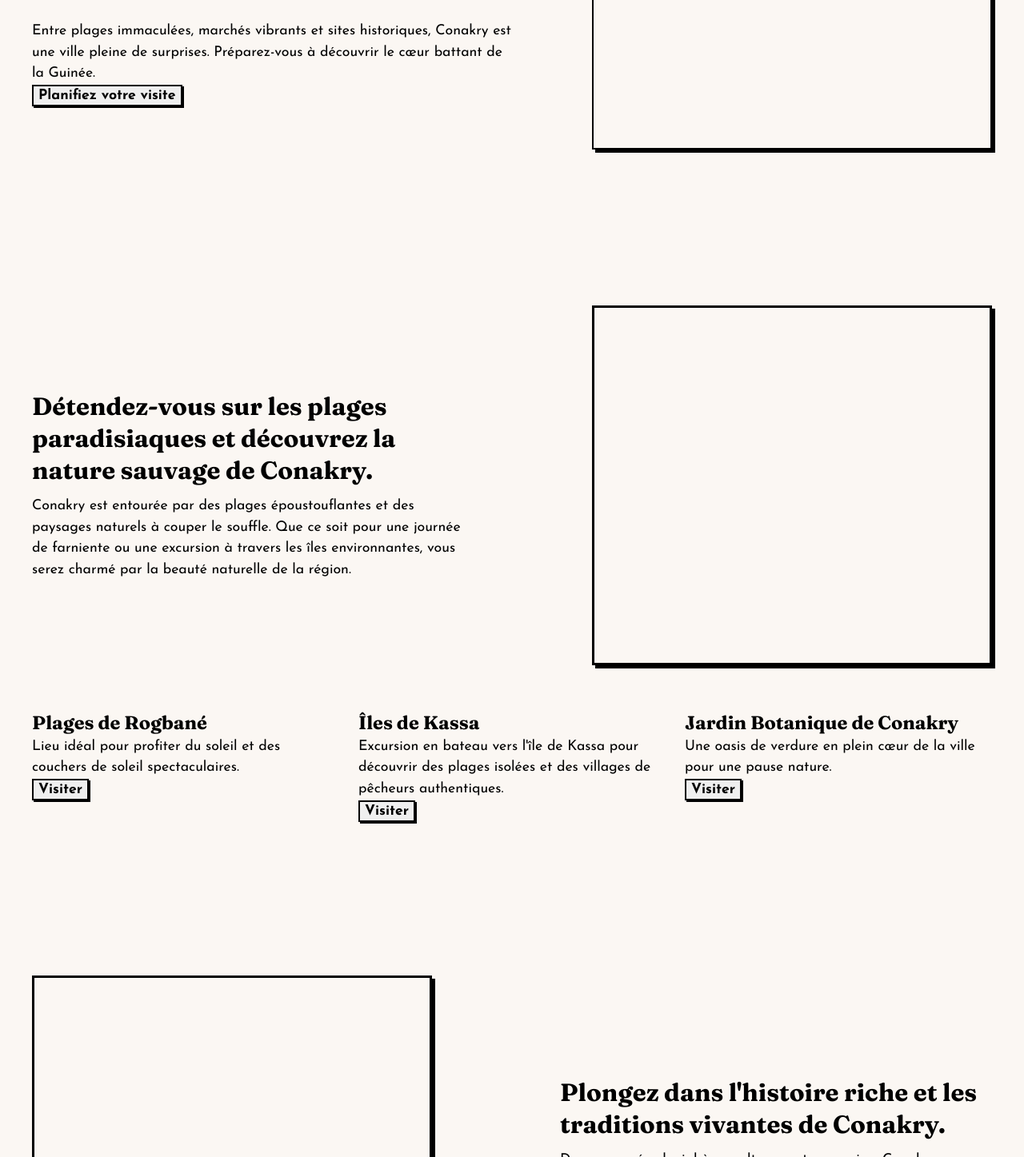
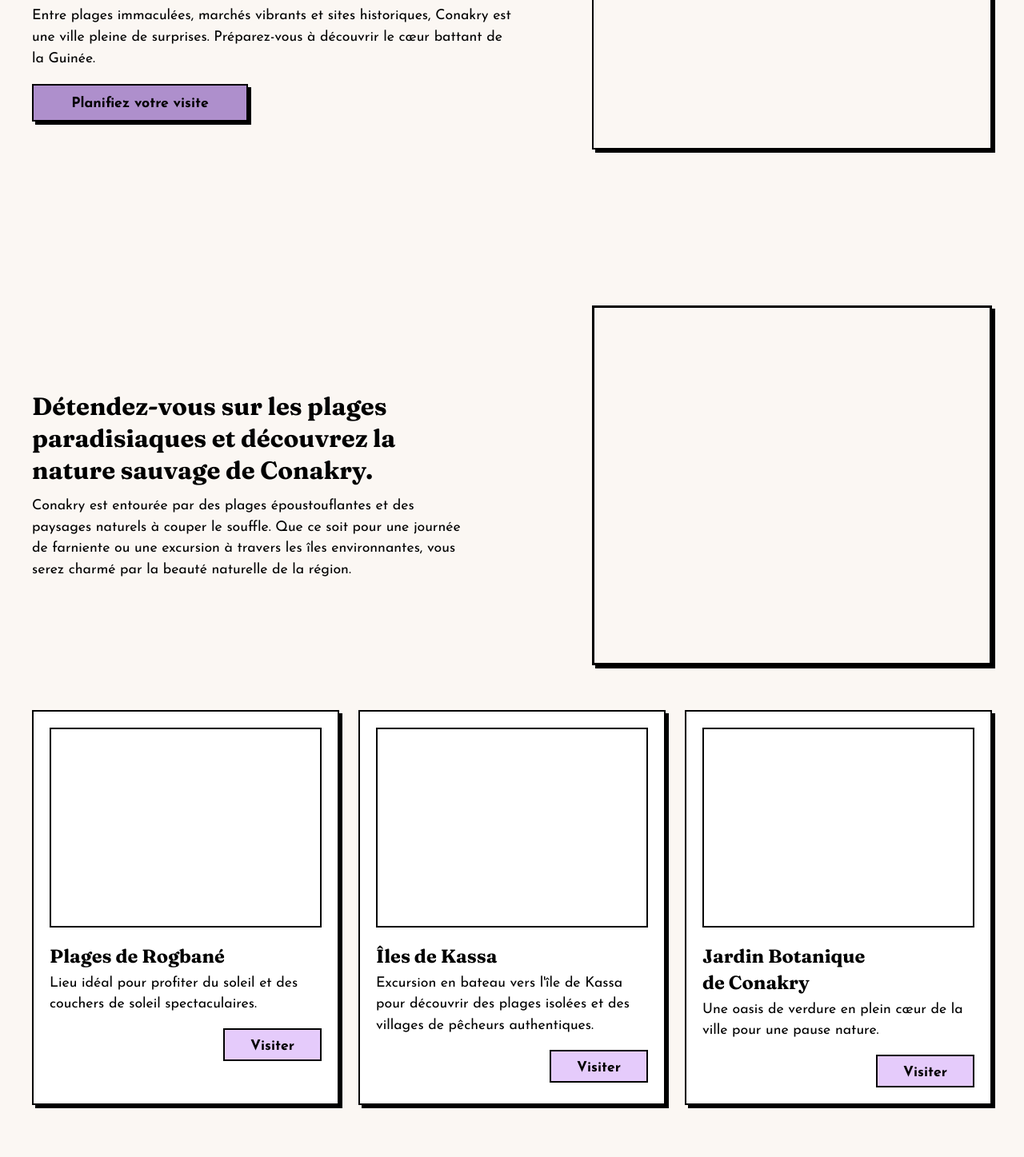
Before and after one commit to SouleymaneSy7/conakry-website-challenge, a React (Vite) app: page /destination in a window 1280 px wide. Shown: the part 363-1810 px from the top of the page at 80% size. Built offline with nearby package versions, Linux system fonts and the light colour scheme.

Commit message:
feat: update the components structure

```diff
--- a/src/components/DestinationHeroSection.tsx
+++ b/src/components/DestinationHeroSection.tsx
@@ -14,7 +14,7 @@ const DestinationHeroSection = ({
       <div className="destination-header__textbox">
         <Title level="h1">{heroTitle}</Title>
         <p>{heroDescription}</p>
-        <Button type="button">{heroBtn}</Button>
+        <Button type="button" className="destination-header--btn">{heroBtn}</Button>
       </div>
 
       <div className="destination-header__img">
--- a/src/components/DestinationSectionContents.tsx
+++ b/src/components/DestinationSectionContents.tsx
@@ -31,23 +31,23 @@ const DestinationSectionContents = () => {
               <div className="destination__cards-container">
                 {content.cards.map((card) => {
                   return (
-                    <Container as={"article"} key={card.id} className="card">
-                      <div className="card__img">
+                    <Container as={"article"} key={card.id} className="destination-card">
+                      <div className="destination-card__img">
                         {/* <img
                           src={card.img}
                           alt={`Image de ${card.cardTitle}`}
                         /> */}
                       </div>
 
-                      <Title level="h3" className="card__title">
+                      <Title level="h3" className="destination-card__title">
                         {card.cardTitle}
                       </Title>
-                      <p className="card__description">
+                      <p className="destination-card__description">
                         {card.cardDescription}
                       </p>
 
-                      <div className="card__flex">
-                        <Button type="button" className="card--btn">
+                      <div className="destination-card__flex">
+                        <Button type="button" className="destination-card--btn">
                           {card.cardBtn}
                         </Button>
                       </div>
@@ -60,7 +60,7 @@ const DestinationSectionContents = () => {
         );
       })}
 
-      <div className="destination--btn">
+      <div className="destination--btn | container">
         <Button type="button">Voir plus</Button>
       </div>
     </React.Fragment>
--- a/src/components/Footer.tsx
+++ b/src/components/Footer.tsx
@@ -14,10 +14,12 @@ const Footer = () => {
     <footer className="footer">
       <Container as={"section"} className="container">
         <div className="footer__top">
-          <Link to={"/"} className="footer__logo">
-            <FooterLogo />
-            <VisuallyHidden>Logo du site web de Conakry</VisuallyHidden>
-          </Link>
+          <div className="footer__logo">
+            <Link to={"/"} >
+              <FooterLogo />
+              <VisuallyHidden>Logo du site web de Conakry</VisuallyHidden>
+            </Link>
+          </div>
           <FooterElements />
           <FooterNewsletter />
         </div>
--- a/src/components/FooterNewsletter.tsx
+++ b/src/components/FooterNewsletter.tsx
@@ -24,6 +24,7 @@ const FooterNewsletter = () => {
           type="email"
           placeholder={newsletterInputPlaceholder}
           className="footer__newsletter__form__input"
+          required
         />
         <Button
           type="submit"
--- a/src/components/FooterSocial.tsx
+++ b/src/components/FooterSocial.tsx
@@ -7,7 +7,7 @@ const FooterSocial = () => {
       {footerSocialIcons.map((Icon, index) => (
         <li key={index}>
           <a href="#">
-            <Icon fill="var(--light-clr)" />
+            <Icon fill="var(--light-clr)" width={40} height={40} />
             <VisuallyHidden>Icone de Reseaux socials</VisuallyHidden>
           </a>
         </li>
--- a/src/components/HomeMainCommuneSection.tsx
+++ b/src/components/HomeMainCommuneSection.tsx
@@ -48,7 +48,7 @@ const HomeMainCommuneSection = () => {
                 onClick={prevHandler}
                 aria-label="Précédent"
               >
-                <ChevronLeftIcon width={48} />
+                <ChevronLeftIcon width={24} height={24} />
                 <VisuallyHidden>Précédent</VisuallyHidden>
               </Button>
 
@@ -58,7 +58,7 @@ const HomeMainCommuneSection = () => {
                 onClick={nextHandler}
                 aria-label="Suivant"
               >
-                <ChevronRightIcon width={48} />
+                <ChevronRightIcon width={24} height={24} />
                 <VisuallyHidden>Suivant</VisuallyHidden>
               </Button>
             </div>
--- a/src/components/HomeMainEvenementSection.tsx
+++ b/src/components/HomeMainEvenementSection.tsx
@@ -43,9 +43,11 @@ const HomeMainEvenementSection = () => {
         })}
       </Container>
 
-      <Button type="button" className="evenement--btn">
-        Voir plus
-      </Button>
+      <div className="evenement--btn">
+        <Button type="button">
+          Voir plus
+        </Button>
+      </div>
     </Container>
   );
 };
--- a/src/components/NavBarMobile.tsx
+++ b/src/components/NavBarMobile.tsx
@@ -1,4 +1,4 @@
-import React, { ComponentPropsWithRef, RefObject } from "react";
+import React from "react";
 import { Link } from "react-router-dom";
 import { createPortal } from "react-dom";
 import FocusLock from "react-focus-lock";
@@ -6,10 +6,9 @@ import FocusLock from "react-focus-lock";
 import Button from "./Buttons";
 import VisuallyHidden from "./VisuallyHidden";
 
-import useDisableBodyScroll from "@/hooks/useOnDisableBodyScroll";
-import useOnClickOutside from "@/hooks/useOnClickOutside";
 import { CrossIcon } from "@/icons/Icons.component";
 import { navBarBtn, navBarList } from "@/constants/homepage-constants";
+import useDisableBodyScroll from "@/hooks/useOnDisableBodyScroll";
 
 const mobileNavDOM = document.querySelector("#mobile-navbar-root");
 
@@ -19,12 +18,7 @@ type NavbarMobilePropsTypes = {
 };
 
 const NavBarMobile = ({ isOpen, handleIsOpen }: NavbarMobilePropsTypes) => {
-  const navigationMenuRef = React.useRef<HTMLDivElement>(null);
-
   useDisableBodyScroll(isOpen);
-  useOnClickOutside(navigationMenuRef, () => {
-    handleIsOpen();
-  });
   return (
     <React.Fragment>
       {isOpen
@@ -36,7 +30,6 @@ const NavBarMobile = ({ isOpen, handleIsOpen }: NavbarMobilePropsTypes) => {
                     ? "navigation-mobile-container active"
                     : "navigation-mobile-container"
                 }
-                ref={navigationMenuRef}
               >
                 <div className="navigation-mobile__header">
                   <Button
```
